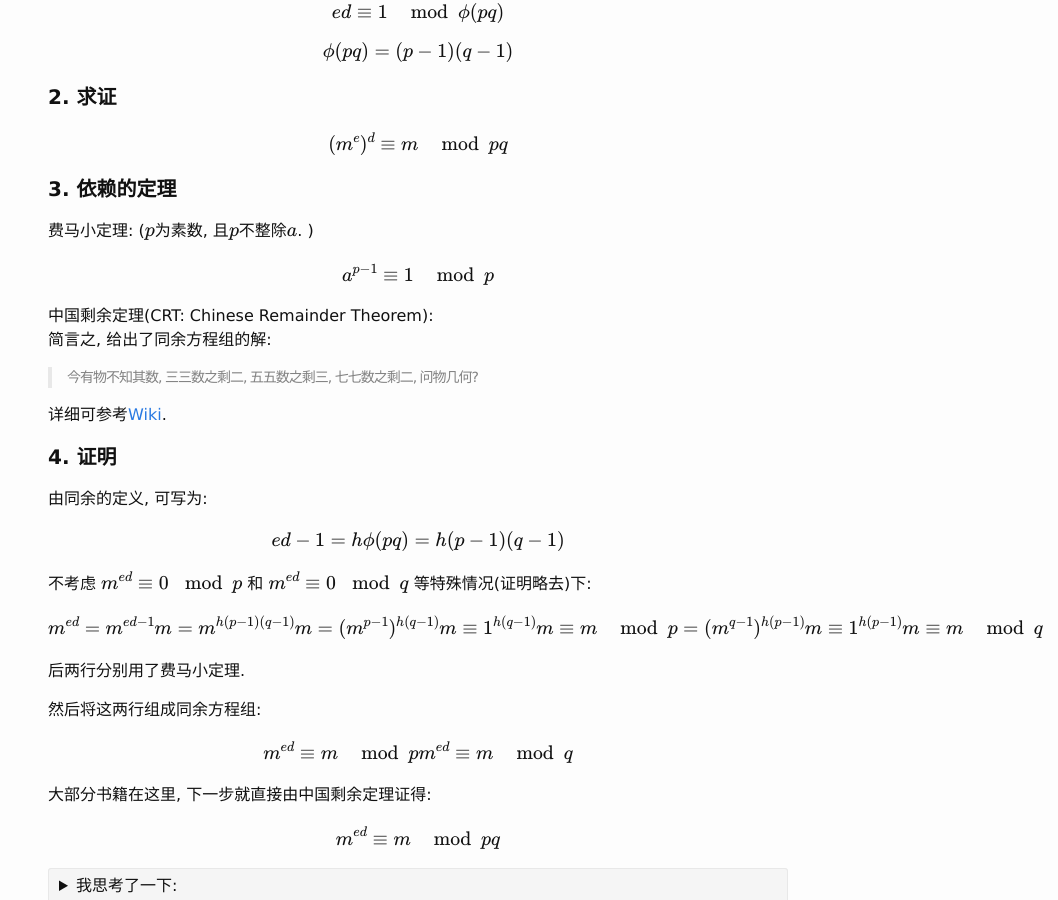
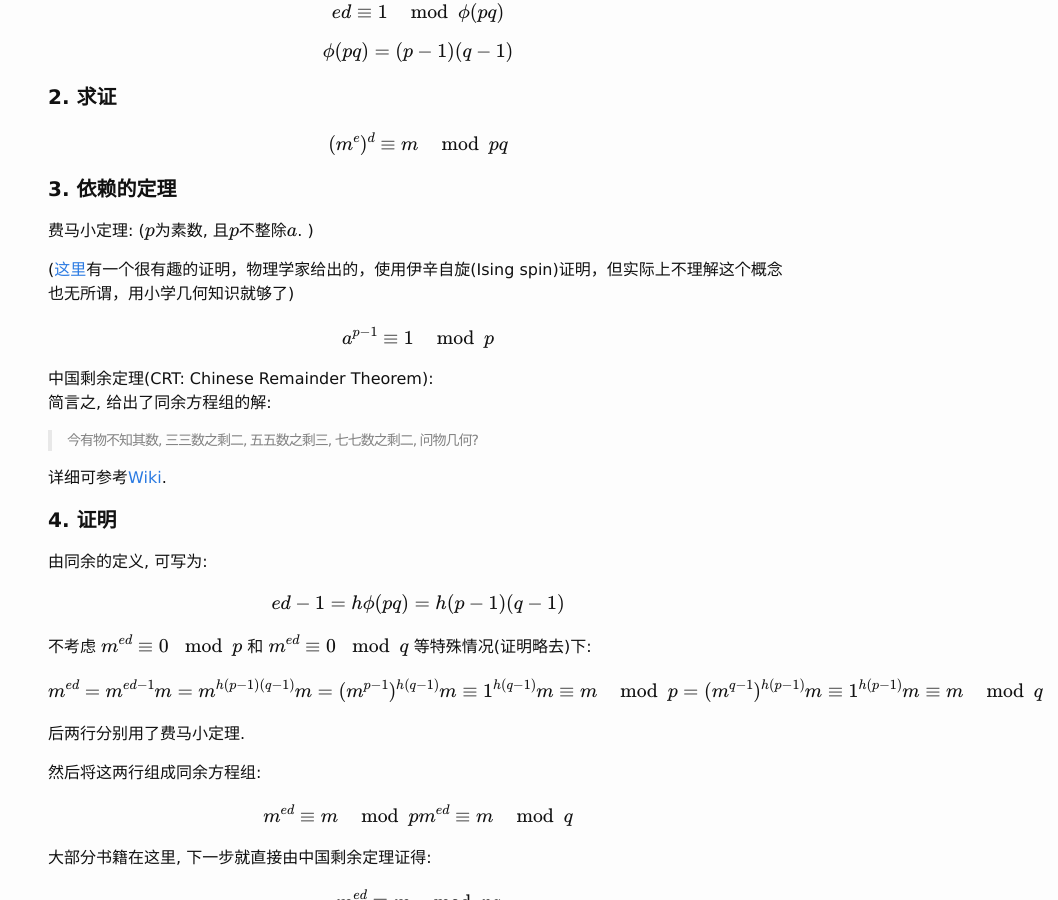
Before and after one commit to scateu/scateu.github.io, a Jekyll site: the page built from _posts/2016-11-25-crypto-note.md, in a window 1280 px wide and 900 px high, scrolled down 2626 px. Shown: the whole window, without its empty margins (222-1280 px from the left). Built offline with Jekyll 4.4.1, drawn with Linux system fonts in a browser that asks for light colours; nearby versions of some CDN libraries; formulas are drawn with MathJax 3; comment, search, counter and statistics services are not loaded.

Commit message:
Wed Feb 15 10:22:58 HKT 2017

```diff
--- a/_posts/2016-11-25-crypto-note.md
+++ b/_posts/2016-11-25-crypto-note.md
@@ -152,6 +152,8 @@ $$ (m^e)^d \equiv m \mod pq $$
 
 
 费马小定理: ($p$为素数, 且$p$不整除$a$. )
+
+([这里](https://mp.weixin.qq.com/s?__biz=MzA3OTgzMzUzOA==&mid=2651227431&idx=1&sn=8a249975b3b754b062a9f998eb111338&chksm=845f558ab328dc9c200db932866abd363a5b284e35f72c7317aa2329c9d7b003339724cbe735&mpshare=1&scene=1&srcid=02155ICQJ3eATKwRpgHvufkN&pass_ticket=9%2F4JlZH6VGedHYRK2ggZ1a04q%2FglG9kWCUNTWLKKdauf91Rr3tjyz8UPyKamAyJS#rd)有一个很有趣的证明，物理学家给出的，使用伊辛自旋(Ising spin)证明，但实际上不理解这个概念也无所谓，用小学几何知识就够了)
 
 $$ a^{p-1} \equiv 1 \mod p $$
 
```
